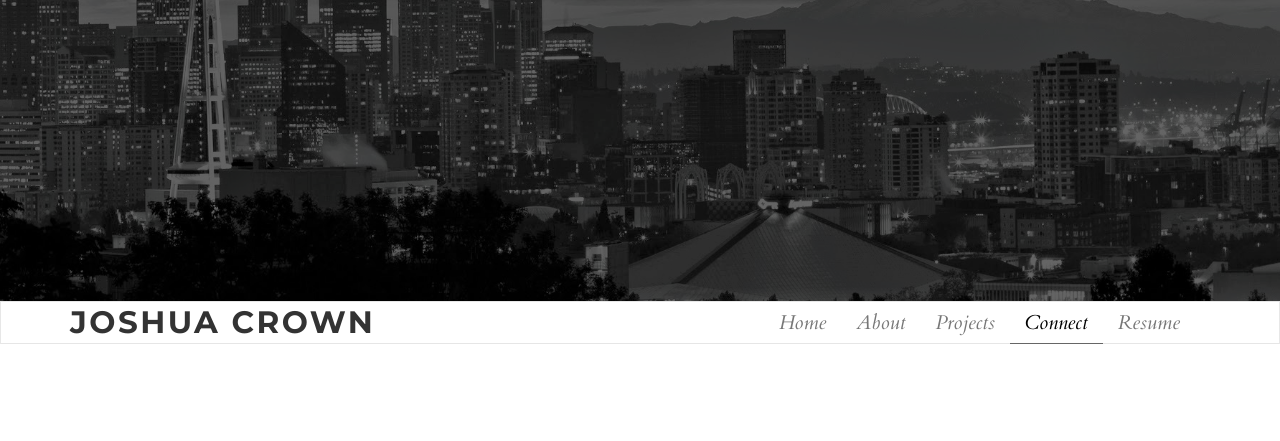
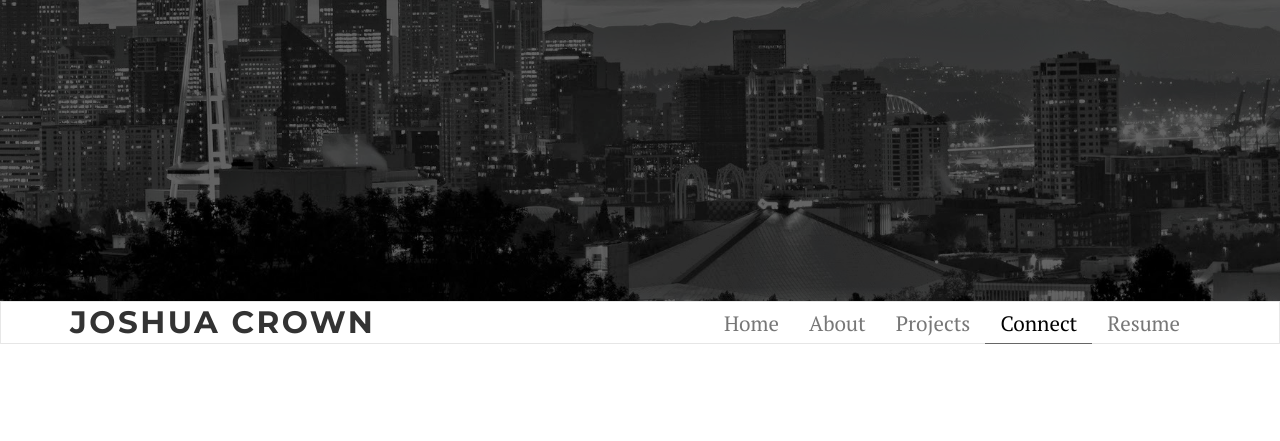
Before and after one commit to jwcrown/Portfolio, a website with bundled scripts: page index.html in a window 1280 px wide. Shown: the part 499-940 px from the top of the page. Built offline with nearby package versions, Linux system fonts and the light colour scheme; files whose address does not match are found by name.

Commit message:
changed font typing

```diff
--- a/css/custom.css
+++ b/css/custom.css
@@ -1,4 +1,6 @@
 /* your styles go here */
+@import url('https://fonts.googleapis.com/css?family=PT+Serif');
+
 .image-box {
   background-size: cover;
 }
@@ -46,3 +48,9 @@
   background-image: url('./../img/seattle.jpg');
   background-size: cover;
 }
+
+#navigation {
+  font-style: normal;
+  font-family: 'PT Serif', serif;
+  font-size: 1.3em;
+}
--- a/index.html
+++ b/index.html
@@ -67,19 +67,19 @@
           <div id="navigation" class="collapse navbar-collapse navbar-right">
             <ul class="nav navbar-nav">
               <li class="active">
-                <a style="font-size: 15pt;" href="#intro-bg">Home</a>
+                <a href="#intro-bg">Home</a>
               </li>
               <li>
-                <a style="font-size: 15pt;" href="#about">About </a>
+                <a href="#about">About </a>
               </li>
               <li>
-                <a style="font-size: 15pt;" href="#portfolio">Projects</a>
+                <a href="#portfolio">Projects</a>
               </li>
               <li>
-                <a style="font-size: 15pt;" href="#contact">Connect</a>
+                <a href="#contact">Connect</a>
               </li>
               <li>
-                <a style="font-size: 15pt;" href="https://bootstrapious.com/e-commerce-templates" type="submit" onclick="window.open('Resume.pdf')">Resume</a>
+                <a href="https://bootstrapious.com/e-commerce-templates" type="submit" onclick="window.open('Resume.pdf')">Resume</a>
               </li>
             </ul>
           </div>
@@ -171,25 +171,33 @@
           <br>
           <br>
           <div class="row">
+            <a href="https://linkedin.com/in/joshuacrown">
               <div class="col-sm-4 text-center">
                 <img class="icon" src="img/linkedin.png" alt="">
                 <p>
-                <a href="https://linkedin.com/in/joshuacrown">LinkedIn</a>
+                  LinkedIn
                 </p>
               </div>
+            </a>
+
+            <a href="https://github.com/jwcrown">
               <div class="col-sm-4 text-center">
                 <img class="icon" src="img/git.png" alt="">
                 <p>
-                <a href="https://github.com/jwcrown">GitHub</a>
+                  GitHub
                 </p>
               </div>
+            </a>
+
+
+            <a href="mailto:joshuacrown@gmail.com">
               <div class="col-sm-4 text-center">
                 <img class="icon" src="img/mail.png" alt="">
                 <p>
-                <a href="mailto:joshuacrown@gmail.com">joshuacrown@gmail.com</a>
+                  joshuacrown@gmail.com
                 </p>
-
               </div>
+            </a>
           </div>
         </div>
       </div>
```
Lines whose indentation alone changed are shown as unchanged.
